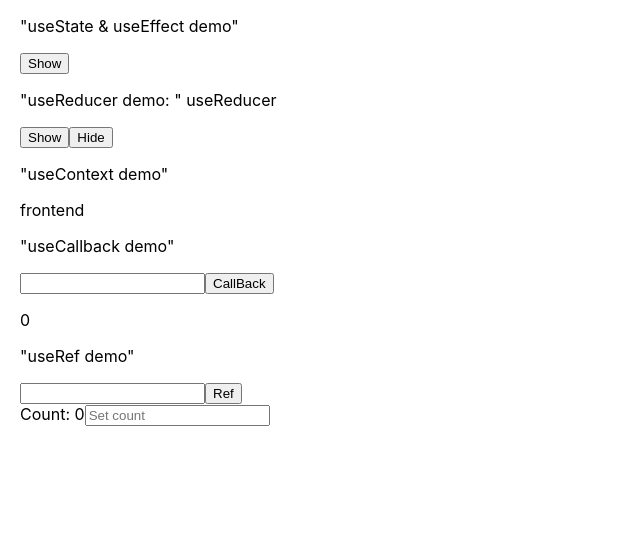
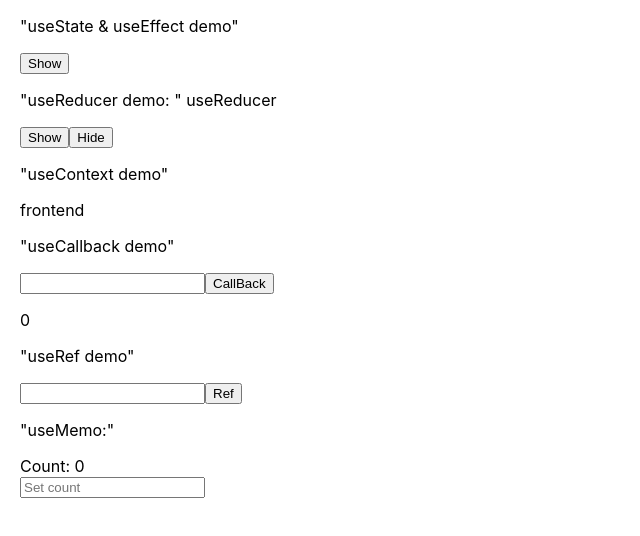
Before and after one commit to DrashtyB/hooks, a React (Create React App) app: page / in a window 1280 px wide. Shown: the top 536 px of the page, without its empty margins (0-640 px from the left). Built offline with nearby package versions, Linux system fonts and the light colour scheme.

Commit message:
modified

```diff
--- a/src/usememo.js
+++ b/src/usememo.js
@@ -5,14 +5,16 @@ function Memo(){
     const [count, setCount] = useState(0)
     const expFunc = (count) => {
         waitSync(18000)
-        return(count * 5)
+        return(count * 10)
     }
     const resCount = useMemo(()=> {
         return expFunc(count)
     },[count])
     return(
         <div>
+            <p>"useMemo:"</p>
             Count: {resCount}
+            <br/>
             <input type="text" onChange={e => setCount(e.target.value)} placeholder="Set count"/>
         </div>
     )
```
